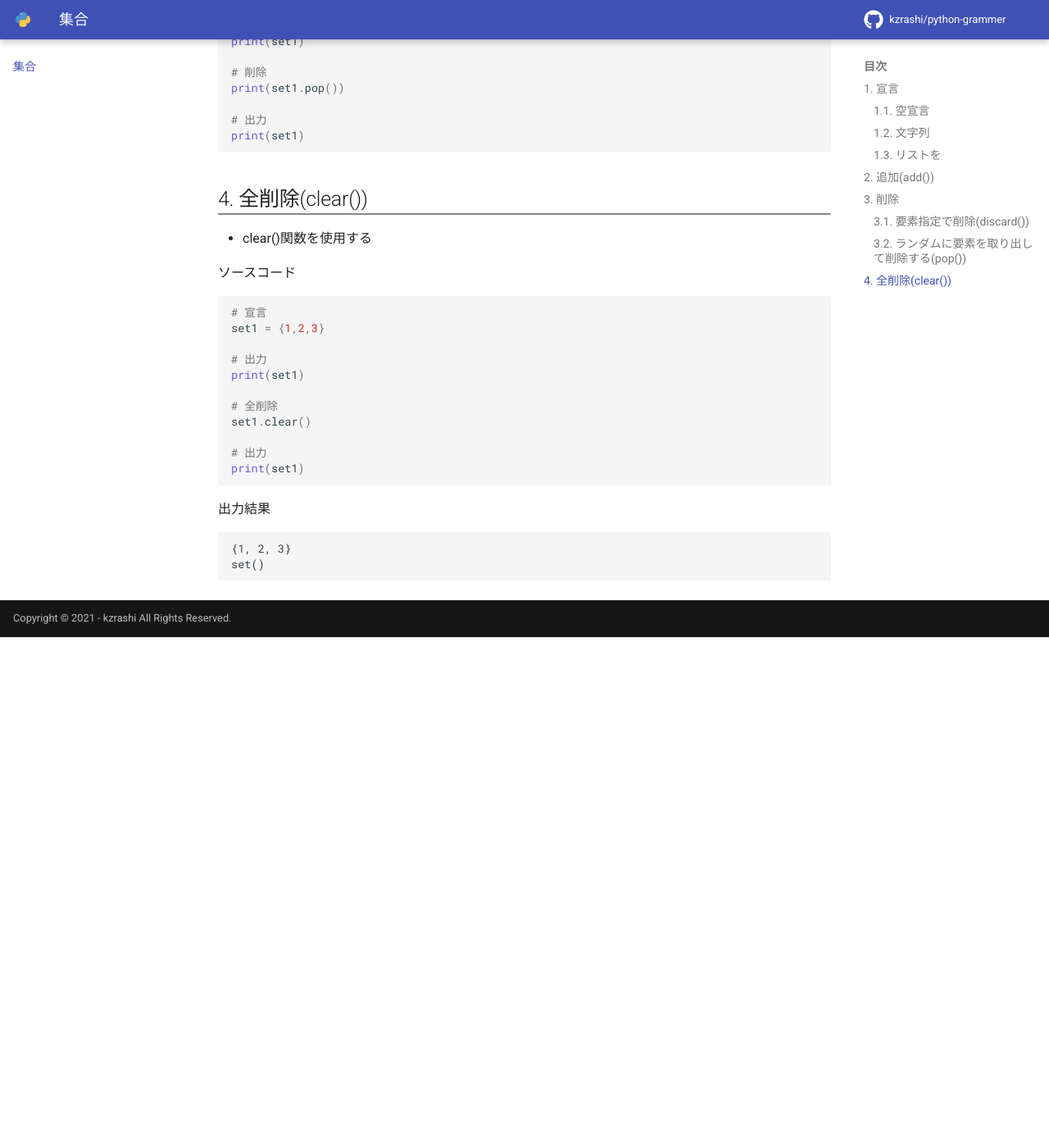
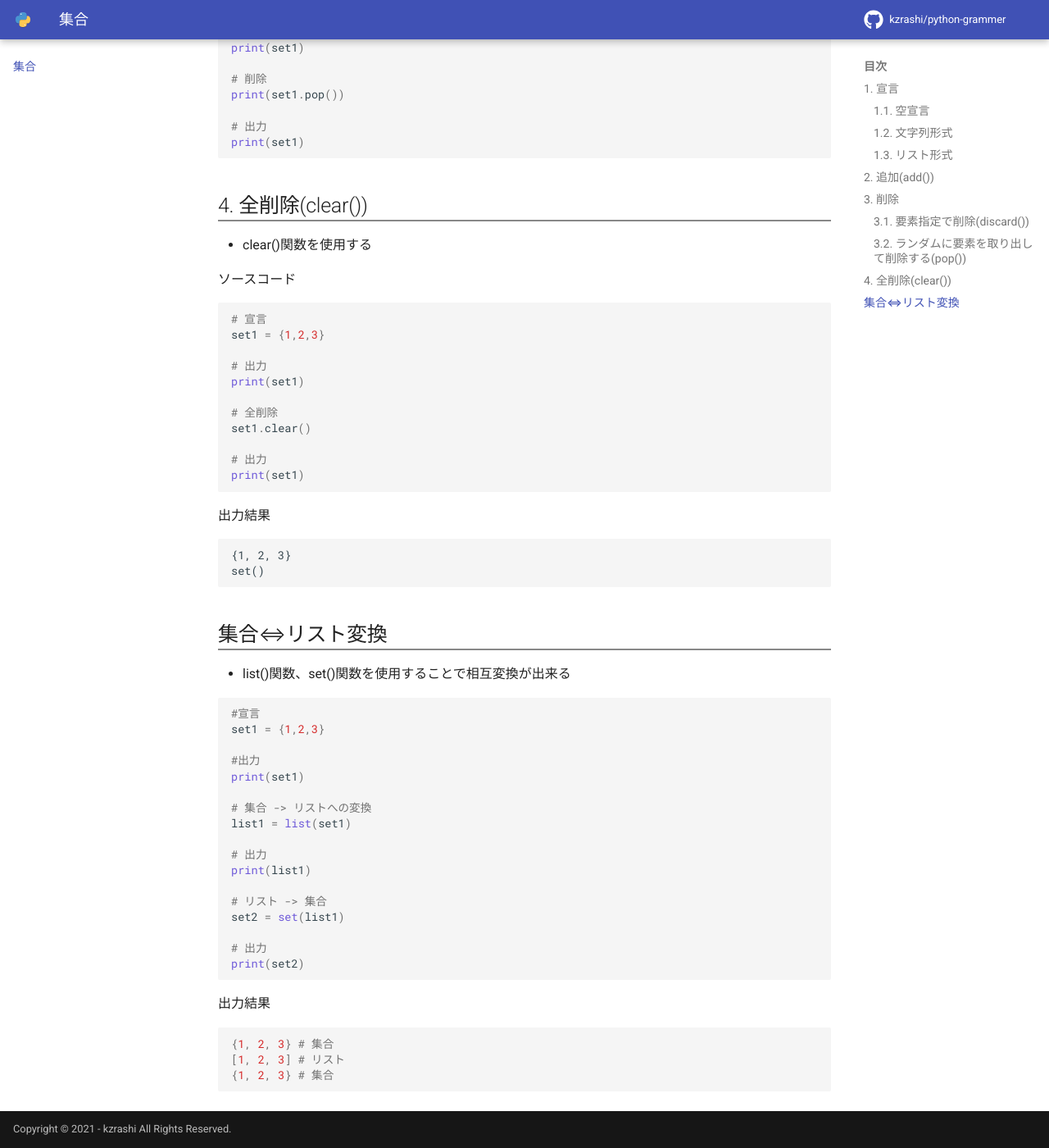
Before and after one commit to kzrashi/python-grammer, an MkDocs documentation site: the page built from docs/06_set.md, in a window 1280 px wide and 1400 px high, scrolled down 3054 px. Shown: the whole window at 82% size. Built offline with MkDocs 1.6.1 and Material for MkDocs 9.7.7, drawn with Linux system fonts in a browser that asks for light colours; comment, search, counter and statistics services are not loaded; before the commit the page ends 3831 px from its top, so only the background shows below that; some of the changed text lies outside the part shown.

Commit message:
modify set()

````diff
--- a/docs/06_set.md
+++ b/docs/06_set.md
@@ -3,7 +3,6 @@
 - 数学の集合のようなもの
 - 一意にデータしか格納されない
 - 格納される順番は順不同
--
 
 ## 1. 宣言
 ### 1.1. 空宣言
@@ -23,7 +22,8 @@ set()
 <class 'set'>
 ```
 
-### 1.2. 文字列
+### 1.2. 文字列形式
+文字列を文字単位で設定する
 ソースコード
 ```python
 # 宣言
@@ -38,7 +38,8 @@ print(set1)
 {'b', 'c', 'a'}
 ```
 
-### 1.3. リストを
+### 1.3. 　リスト形式
+リスト形式で宣言＆設定する
 
 ソースコード
 ```python
@@ -163,3 +164,33 @@ print(set1)
 {1, 2, 3}
 set()
 ```
+
+## 集合⇔リスト変換
+- list()関数、set()関数を使用することで相互変換が出来る
+
+```python
+#宣言
+set1 = {1,2,3}
+
+#出力
+print(set1)
+
+# 集合 -> リストへの変換
+list1 = list(set1)
+
+# 出力
+print(list1)
+
+# リスト -> 集合
+set2 = set(list1)
+
+# 出力
+print(set2)
+```
+
+出力結果
+```python
+{1, 2, 3} # 集合
+[1, 2, 3] # リスト
+{1, 2, 3} # 集合
+```
````
